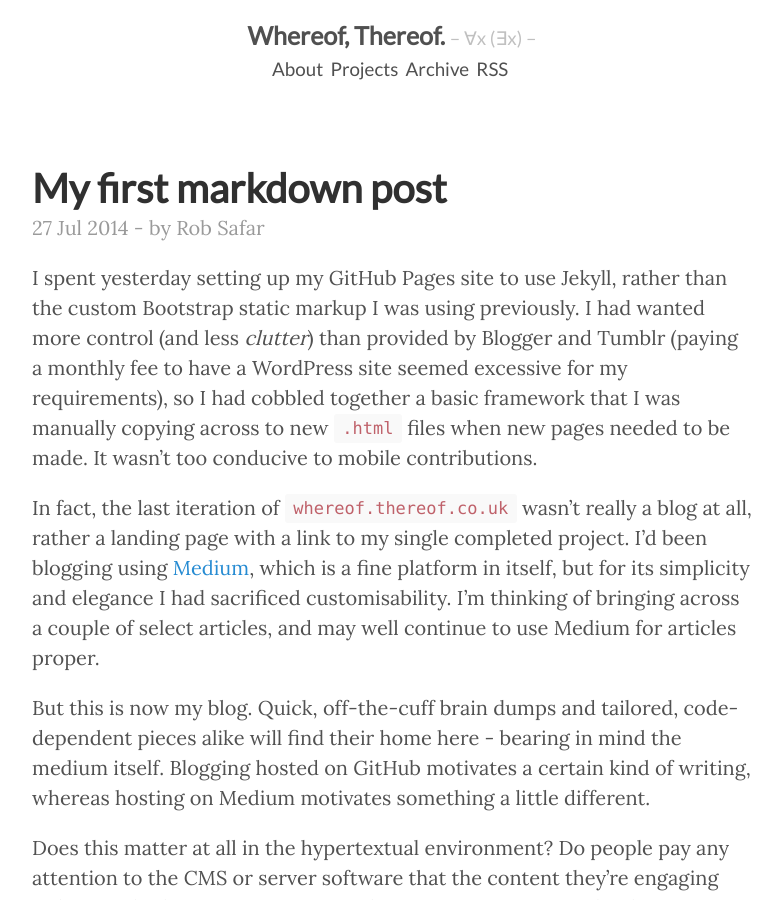
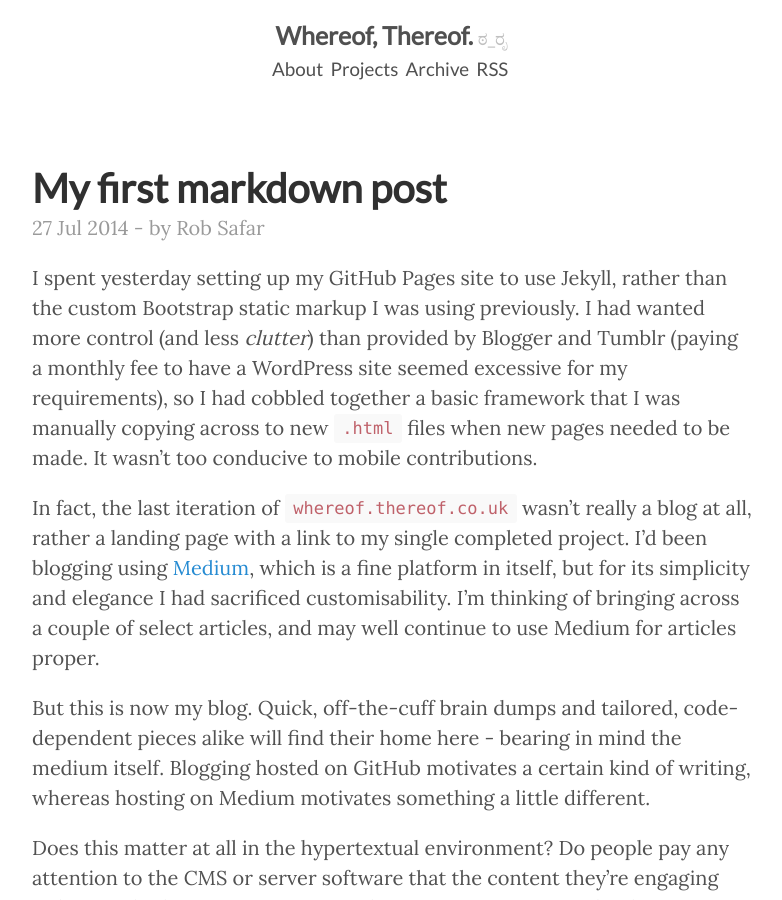
Before and after one commit to robSafar/whereof-thereof.github.io, a Jekyll site: the page built from _posts/2014-07-27-my-first-markdown-post.md, in a window 1280 px wide and 900 px high. Shown: the whole window, without its empty margins (248-1030 px from the left). Built offline with Jekyll 4.4.1, drawn with Linux system fonts in a browser that asks for light colours; comment, search, counter and statistics services are not loaded.

```diff
--- a/_config.yml
+++ b/_config.yml
@@ -7,7 +7,7 @@ permalink:        /:title/
 
 # Setup
 title:            Whereof, Thereof.
-tagline:          – ∀x (∃x) –
+tagline:          ಠ_ರೃ
 url:              http://whereof.thereof.co.uk
 paginate:         2
 baseurl:          /
```
